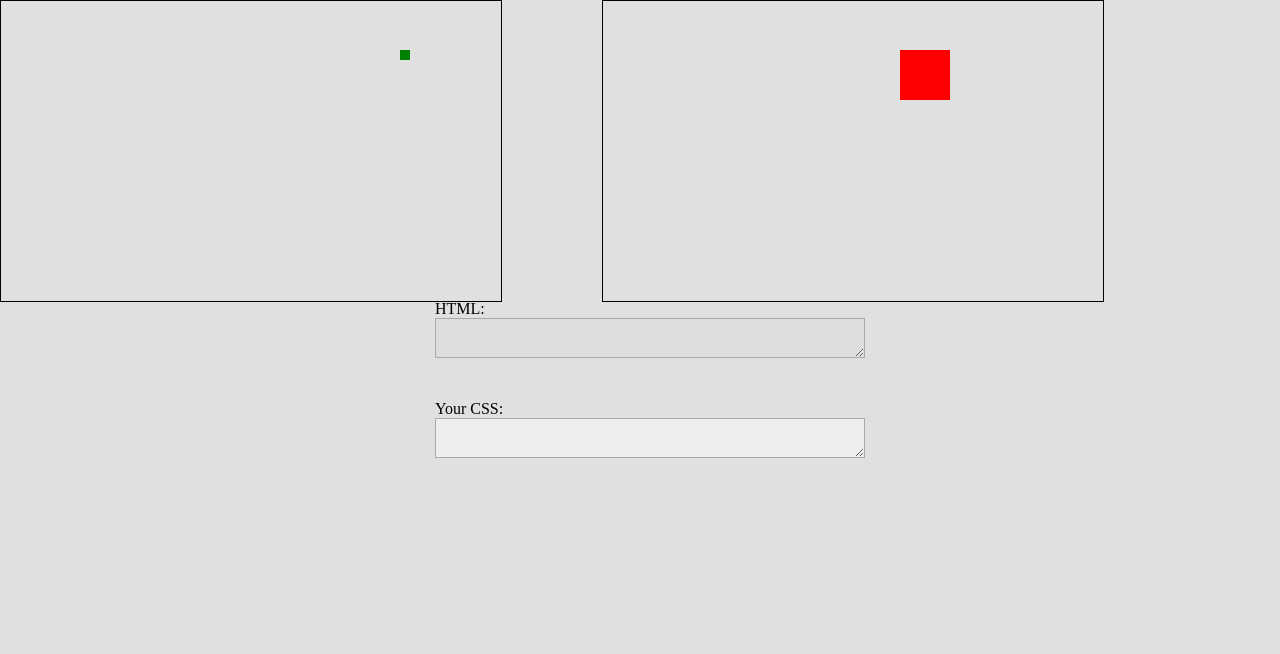
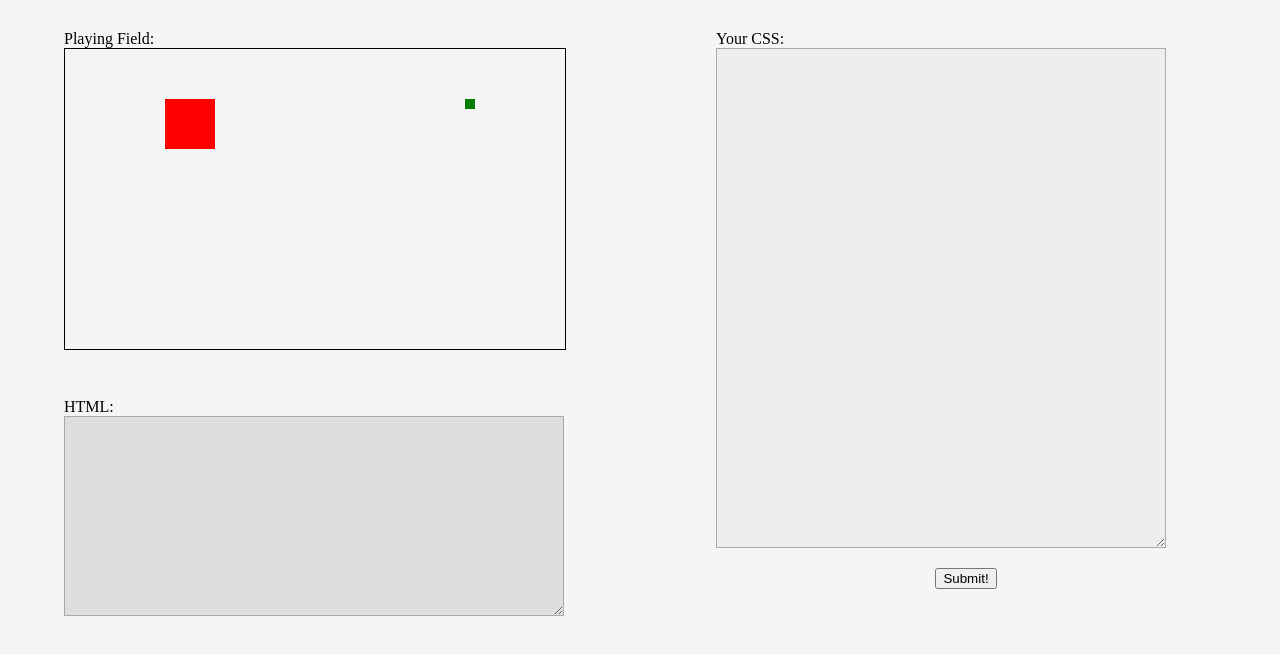
Before and after one commit to andrewgma/css_game, a plain HTML site: page index.html in a window 1280 px wide. Drawn offline with Linux system fonts and the light colour scheme.

Commit message:
right column, left column layout

```diff
--- a/cssGame.css
+++ b/cssGame.css
@@ -6,59 +6,54 @@ body{
 
 
 #mainCanvas{
-	margin: 0px;
-	width: 100%;
-	background-color: #e0e0e0;
-	height: 100%;
+	margin: 0px auto;
+	width: 90%;
+	margin-top: 30px;
 }
 
 
 #htmlWrapper{
 	width: 500px;
-	margin: 0 auto 30px auto;
-	position:absolute;
-	top: 300px;
-	left: 400px;
+	margin-top: 30px;
+}
+
+
+.playing{
 
 }
 
-
-#cssWrapper{
-	margin: 0 auto;
-	width: 500px;
-	position: absolute;
-	top: 400px;
-	left: 400px;
+.clearing{
+	clear:both;
 }
-
 
 
 #htmlText{
 	background-color: #dddddd;
 	display: block;
 	border: 1px solid #AAA;
-	width: 430px;
-	height: 40px;
+	width: 500px;
+	height: 200px;
 	font-family: Arial;
 	padding: 5px;
-	margin:  0 auto;
 }
 
 #cssText{
 	background-color: #eeeeee;
 	display: block;
 	border: 1px solid #AAA;
-	width: 430px;
-	height: 40px;
+	width: 450px;
+	height: 500px;
 	font-family: Arial;
 	padding: 5px;
-	margin: 0 auto;
+}
+
+.textAreaHeaderHTML{
+	width: 500px;
 }
 
 
-.textAreaHeader{
-	width: 430px;
-	margin: 0 auto;
+.textAreaHeaderCSS{
+	width: 450px;
 }
 
 
@@ -68,7 +63,7 @@ body{
 	background-color: red;
 	position: absolute;
 	top: 50px;
-	left: 900px;
+	left: 100px;
 }
 
 
@@ -85,15 +80,43 @@ body{
 	border:1px solid black;
 	width: 500px;
 	height: 300px;
-	float:left;
+	position: absolute;
+	top: 0;
+	left: 0;
 }
 
+
+#fieldHolder{
+	width: 510px;
+	height: 320px;
+	position: relative;
+}
+
+
+#submitButton{
+	display: block;
+	margin: 20px auto 0 auto;
+}
 
 
 #result{
 	border:1px solid black;
         width: 500px;
 	height: 300px;
-        float:left;
 	margin-right: 100px;
+	position: absolute;
+	top: 0;
+	left: 0;
 }
+
+
+#right{
+	float: right;
+	width: 500px;
+}
+
+
+#left{
+	float:left;
+	width: 510px;
+}
--- a/index.html
+++ b/index.html
@@ -10,34 +10,47 @@
 <div id="mainCanvas">
 
 
+<div id="left">
+<div class='playing'>
+<span>Playing Field:</span>
+
+<div id='fieldHolder'>
+
 <div id="result">
 <div id='toMatch'>
-
 </div>
 </div>
 
-
 <div id='output'>
 <div id='userAttempt'>
+</div>
+</div>
 
 </div>
 </div>
 
 
 
-
 <div id='htmlWrapper'>
-<div class='textAreaHeader'><span>HTML:</span></div>
+<div class='textAreaHeaderHTML'><span>HTML:</span></div>
 <textarea id="htmlText" readonly="readonly"></textarea>
 </div>
 
-<div id='cssWrapper'>
-<div class='textAreaHeader'><span>Your CSS:</span></div>
-<textarea id="cssText"></textarea>
 </div>
 
 
 
+<div id="right">
+<div class='textAreaHeaderCSS'><span>Your CSS:</span></div>
+<textarea id="cssText"></textarea>
+<button id='submitButton' type="button" onclick="" >Submit!</button>
+</div>
+
+
+<div class='clearing'></div>
+
+</div>
+
 </body>
 
 </html>
```
